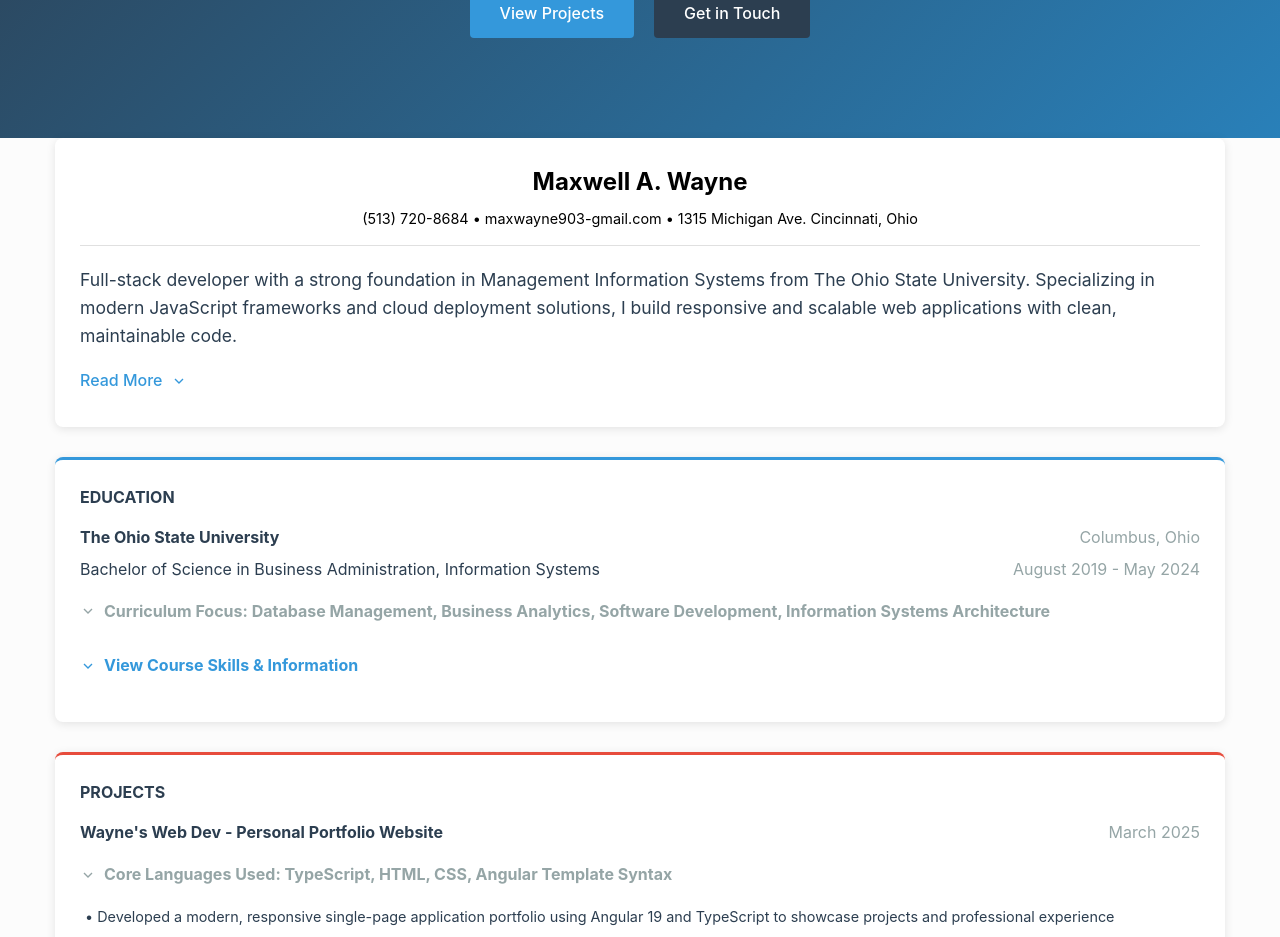
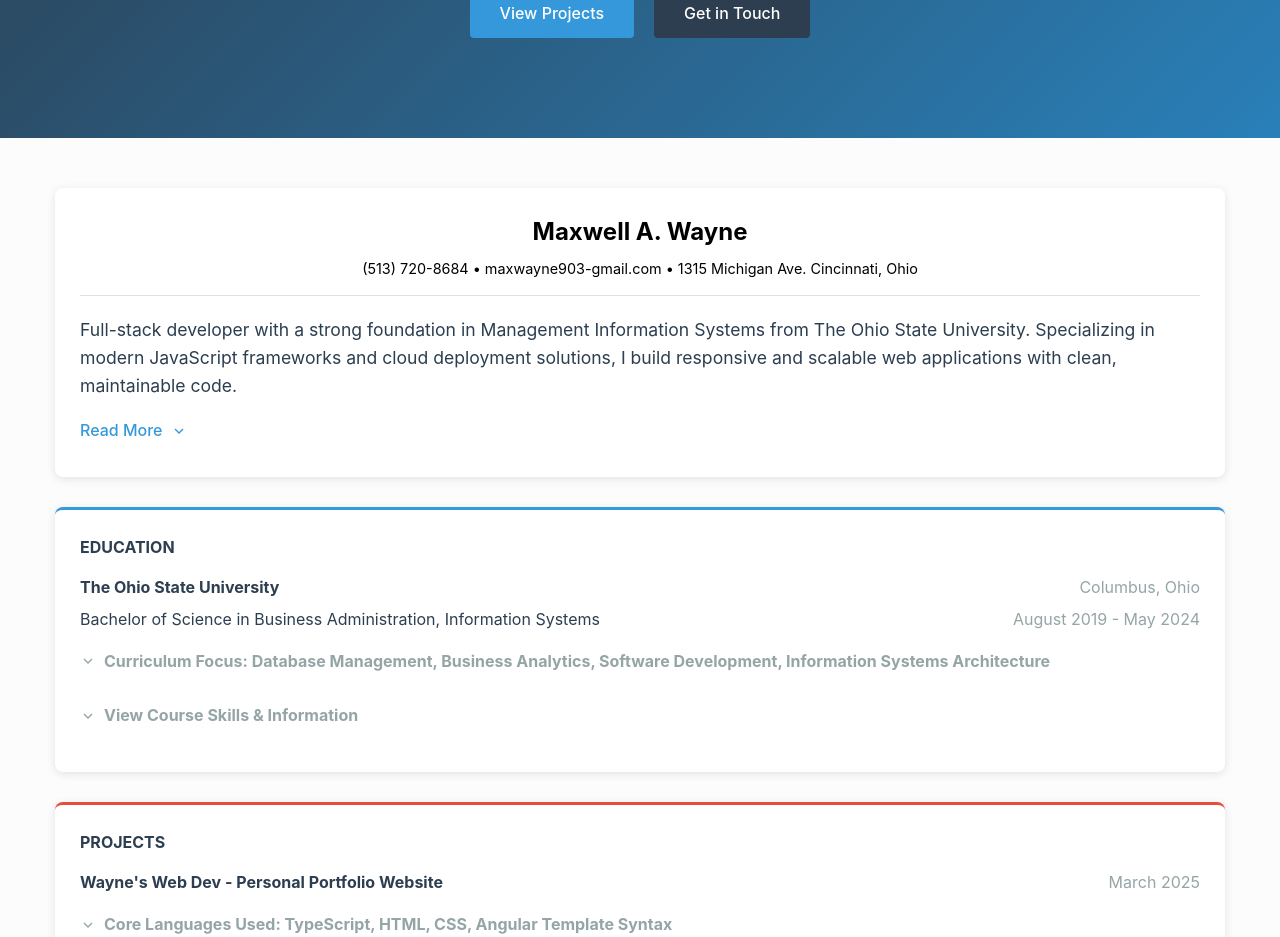
Before and after one commit to maxwell903/WayneWebDev, an Angular app: page / in a window 1280 px wide. Shown: the part 380-1317 px from the top of the page. Built offline with nearby package versions, Linux system fonts and the light colour scheme.

Commit message:
Better looking front page

```diff
--- a/src/app/components/about-summary/about-summary.component.css
+++ b/src/app/components/about-summary/about-summary.component.css
@@ -3,6 +3,7 @@
     width: 100%;
     padding: 0 15px;
   }
+
 
   .about-card {
     background-color: white;
@@ -57,6 +58,11 @@
     margin-top: 10px;
     transition: all 0.2s ease;
     width: fit-content;
+  }
+
+  :host {
+    display: block;
+    margin-top: 50px;
   }
 
   .expand-toggle:hover {
--- a/src/app/components/class-filter/class-filter.component.css
+++ b/src/app/components/class-filter/class-filter.component.css
@@ -9,7 +9,7 @@
   }
 
   .dropdown-toggle {
-    color: var(--primary, #3498db);
+    color: var(--gray, #95a5a6);
     font-weight: bold;
     cursor: pointer;
     display: flex;
--- a/src/app/components/education-summary/education-summary.component.css
+++ b/src/app/components/education-summary/education-summary.component.css
@@ -81,11 +81,15 @@
   }
 
   /* Education dropdown styles */
-  .education-dropdown {
-    margin-top: 10px;
-    margin-bottom: 10px;
-  }
+  .education-dropdown .dropdown-toggle,
+.filter-dropdown .dropdown-toggle {
+  color: var(--gray, #95a5a6); /* Change default color to gray */
+}
 
+.education-dropdown .dropdown-toggle:hover,
+.filter-dropdown .dropdown-toggle:hover {
+  color: var(--primary, #3498db); /* Only blue on hover */
+}
   .education-trigger {
     color: var(--gray, #95a5a6);
     font-weight: bold;
```
